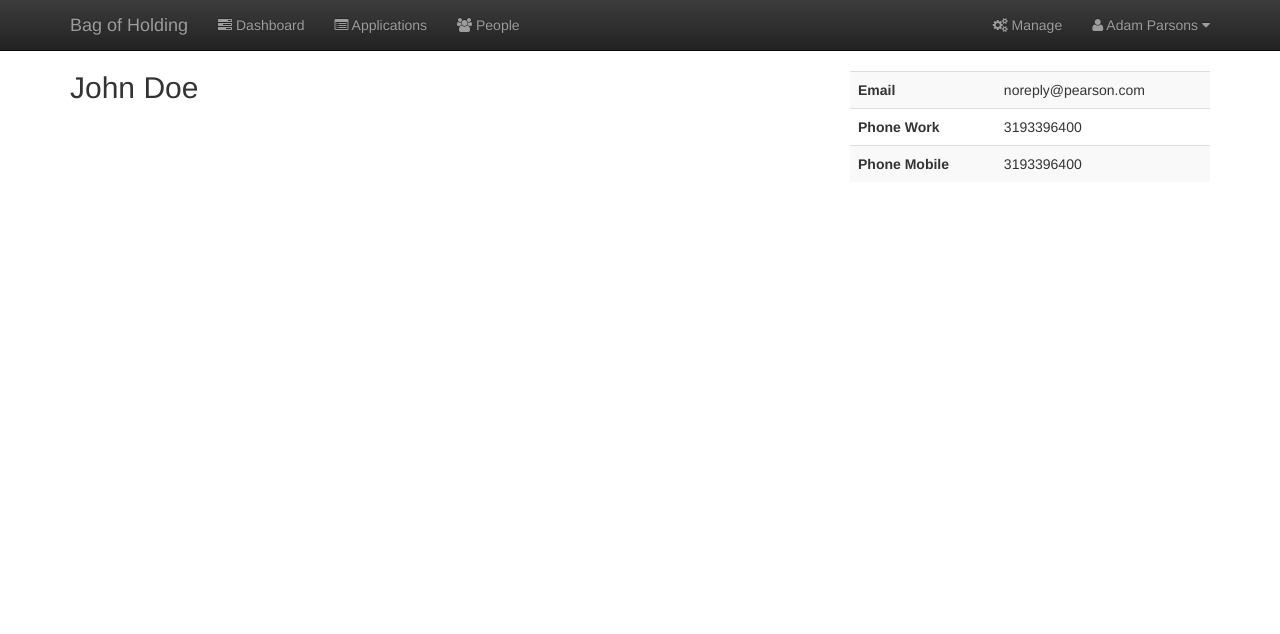
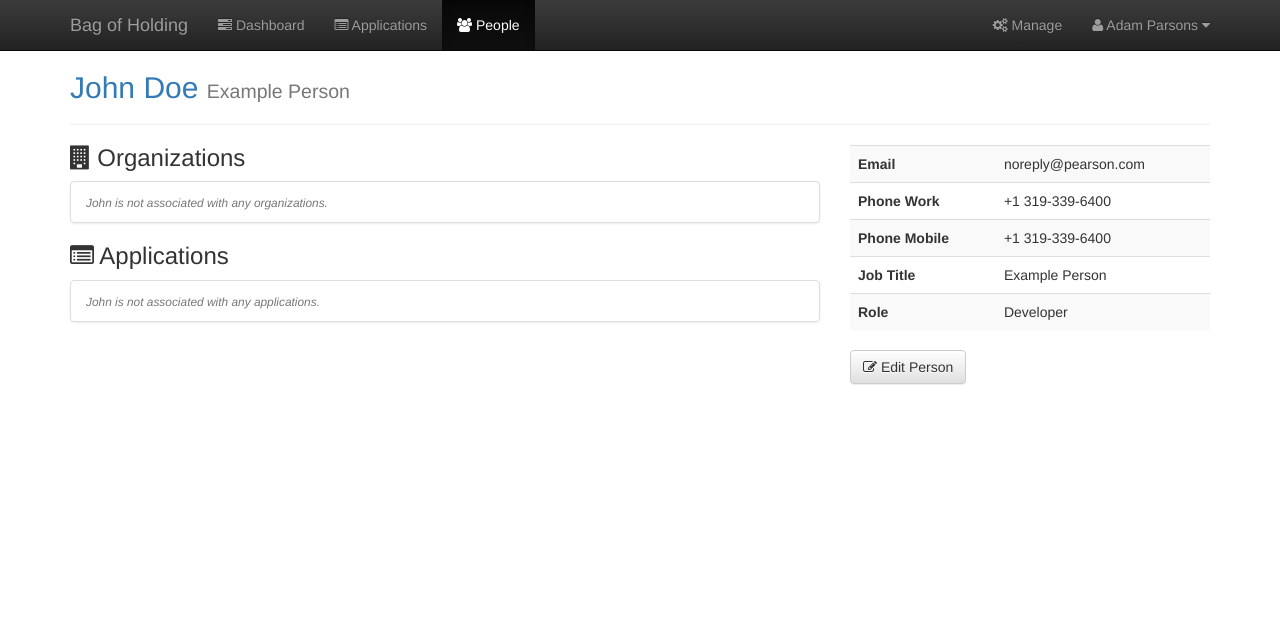
Before and after one commit to aparsons/bag-of-holding, a Django app: page /people/1/ in a window 1280 px wide. Shown: the top 634 px of the page. Run offline with Django 3.2, Linux system fonts and the light colour scheme; a user stored in the database is signed in; data comes from the database, SQL or seed files in the repository; data that the repository does not hold is empty; some libraries are stand-ins or nearby versions.

Commit message:
People Add, Edit, View, Delete

```diff
--- a/project/boh/templates/boh/application/list.html
+++ b/project/boh/templates/boh/application/list.html
@@ -48,7 +48,7 @@
       {% for application in applications %}
       <a href="{% url 'boh:application.overview' application.id %}" class="list-group-item">
         <span class="badge">{{ application.get_business_criticality_display }}</span>
-        <h4 class="list-group-item-heading">{{ application.name }} <small>{{ application.organization.name }} - {{ application.get_platform_display }}, {{ application.get_origin_display }}</small></h4>
+        <h4 class="list-group-item-heading no-margin-bottom">{{ application.name }} <small>{{ application.organization.name }} - {{ application.get_platform_display }}, {{ application.get_origin_display }}</small></h4>
         {% if application.tags.all %}
         <p class="list-group-item-text">
           {% for tag in application.tags.all %}
--- a/project/boh/templates/boh/base.html
+++ b/project/boh/templates/boh/base.html
@@ -32,15 +32,15 @@
         </div>
         <div id="navbar" class="navbar-collapse collapse">
           <ul class="nav navbar-nav">
-            <li><a href="{% url 'boh:dashboard.personal' %}"><span class="fa fa-tasks" aria-hidden="true"></span> Dashboard</a></li>
-            <li><a href="{% url 'boh:application.list' %}"><span class="fa fa-list-alt" aria-hidden="true"></span> Applications</a></li>
-            <li><a href="{% url 'boh:people.list' %}"><i class="fa fa-users" aria-hidden="true"></i> People</a></li>
+            <li{% if active_top == 'dashboard' %} class="active"{% endif %}><a href="{% url 'boh:dashboard.personal' %}"><span class="fa fa-tasks" aria-hidden="true"></span> Dashboard</a></li>
+            <li{% if active_top == 'applications' %} class="active"{% endif %}><a href="{% url 'boh:application.list' %}"><span class="fa fa-list-alt" aria-hidden="true"></span> Applications</a></li>
+            <li{% if active_top == 'people' %} class="active"{% endif %}><a href="{% url 'boh:person.list' %}"><i class="fa fa-users" aria-hidden="true"></i> People</a></li>
           </ul>
           <ul class="nav navbar-nav navbar-right">
             {% if user.is_staff %}
-            <li><a href="{% url 'boh:management.services' %}"><span class="fa fa-cogs" aria-hidden="true"></span></span><span class="hidden-sm"> Manage</span></a></li>
+            <li{% if active_top == 'management' %} class="active"{% endif %}><a href="{% url 'boh:management.services' %}"><span class="fa fa-cogs" aria-hidden="true"></span></span><span class="hidden-sm"> Manage</span></a></li>
             {% endif %}
-            <li class="dropdown">
+            <li class="dropdown{% if active_top == 'user' %} active{% endif %}">
               <a href="#" class="dropdown-toggle" data-toggle="dropdown" role="button" aria-expanded="false"><span class="fa fa-user" aria-hidden="true"></span> {{ user.first_name }} {{ user.last_name }} <span class="fa fa-caret-down" aria-hidden="true"></span></a>
               <ul class="dropdown-menu" role="menu">
                 <li><a href="{% url 'boh:user.profile' %}"><span class="fa fa-user" aria-hidden="true"></span> My Profile</a></li>
@@ -76,7 +76,7 @@
   <footer class="footer">
     <div class="container">
       <div class="row">
-        <div class="col-md-12">
+        <div class="col-md-12 clearfix">
           <p class="text-muted pull-right"><strong>CONFIDENTIAL</strong></p>
           <p class="text-muted"><span class="fa fa-copyright" aria-hidden="true"></span> 2015 Pearson{% if user.is_authenticated %} &raquo; <a href="https://devops-tools.pearson.com/stash/projects/APPSEC/repos/bag-of-holding/" target="_blank">v1.0.1</a>{% endif %}</p>
         </div>
--- a/project/boh/templates/boh/engagement/detail.html
+++ b/project/boh/templates/boh/engagement/detail.html
@@ -14,7 +14,7 @@
   <div class="col-md-8">
     <h3 class="no-margin-top"><span class="fa fa-calendar" aria-hidden="true"></span> {{ engagement.start_date }} - {{ engagement.end_date }} <small>({% if engagement.start_date == engagement.end_date %}1 day{% else %}{{ engagement.start_date|timesince:engagement.end_date }}{% endif %})</small></h2>
     <p>{{ engagement.description }}</p>
-    {% if engagement.requestor %}<p>Requested by <strong><a href="{% url 'boh:people.detail' engagement.requestor.id %}">{{ engagement.requestor.first_name }} {{ engagement.requestor.last_name }}</a></strong>.</p>{% endif %}
+    {% if engagement.requestor %}<p>Requested by <strong><a href="{% url 'boh:person.detail' engagement.requestor.id %}">{{ engagement.requestor.first_name }} {{ engagement.requestor.last_name }}</a></strong>.</p>{% endif %}
 
     <hr>
 
--- a/project/boh/templates/boh/organization/base_organizations.html
+++ b/project/boh/templates/boh/organization/base_organizations.html
@@ -6,7 +6,7 @@
     <h2 class="no-margin-top"><a href="{% url 'boh:organization.overview' organization.id %}">{{ organization.name }}</a></h2>
     <ul class="nav nav-tabs horizontal-bar">
       <li role="presentation"{% if active_tab == 'overview' %} class="active"{% endif %}><a href="{% url 'boh:organization.overview' organization.id %}"><span class="fa fa-home" aria-hidden="true"></span><span class="hidden-xs"> Overview</span></a></li>
-      <li role="presentation"{% if active_tab == 'people' %} class="active"{% endif %}><a href="{% url 'boh:organization.people' organization.id %}"><span class="fa fa-users" aria-hidden="true"></span><span class="hidden-xs"> People</span></a></li>
+      <li role="presentation"{% if active_tab == 'people' %} class="active"{% endif %}><a href="{% url 'boh:organization.people' organization.id %}"><span class="fa fa-users" aria-hidden="true"></span><span class="hidden-xs"> People{% if organization.people.all %} <span class="badge">{{ organization.people.count }}</span>{% endif %}</span></a></li>
       {% if user.is_staff %}
       <li role="presentation"{% if active_tab == 'settings' %} class="active"{% endif %}><a href="{% url 'boh:organization.settings.general' organization.id %}"><span class="fa fa-cogs" aria-hidden="true"></span><span class="hidden-xs">  Settings</span></a></li>
       {% endif %}
--- /dev/null
+++ b/project/boh/templates/boh/person/base_person.html
@@ -0,0 +1,13 @@
+{% extends "boh/base.html" %}
+
+
+{% block content %}
+<div class="row">
+  <div class="col-md-12">
+    <h2 class="no-margin-top"><a href="{% url 'boh:person.detail' person.id %}">{{ person.first_name }} {{ person.last_name }}</a>{% if person.job_title %}<span class="hidden-xs"> <small>{{ person.job_title }}</small></span>{% endif %}</h2>
+    <hr>
+  </div>
+</div>
+{% block person_content %}
+{% endblock person_content %}
+{% endblock content %}
--- a/project/boh/templates/boh/person/detail.html
+++ b/project/boh/templates/boh/person/detail.html
@@ -1,8 +1,10 @@
-{% extends "boh/base.html" %}
+{% extends "boh/person/base_person.html" %}
+
+{% load phone_filters %}
 
 {% block title %}{{ person.first_name }} {{ person.last_name }}{% endblock %}
 
-{% block content %}
+{% block person_content %}
 <div class="row">
   <div class="col-md-4 col-md-push-8">
     <table class="table table-striped">
@@ -12,18 +14,59 @@
           <td>{{ person.email }}</td>
         </tr>
         <tr>
-          <td><strong>Phone Work</strong></td>
-          <td>{{ person.phone_work }}</td>
+          <td><strong><span class="hidden-xs">Phone </span>Work</strong></td>
+          <td>{{ person.phone_work|format_phone }}</td>
         </tr>
         <tr>
-          <td><strong>Phone Mobile</strong></td>
-          <td>{{ person.phone_mobile }}</td>
+          <td><strong><span class="hidden-xs">Phone </span>Mobile</strong></td>
+          <td>{{ person.phone_mobile|format_phone }}</td>
+        </tr>
+        <tr>
+          <td><strong><span class="hidden-xs">Job </span>Title</strong></td>
+          <td>{{ person.job_title }}</td>
+        </tr>
+        <tr>
+          <td><strong>Role</strong></td>
+          <td>{{ person.get_role_display }}</td>
         </tr>
       </tbody>
     </table>
+    <p><a href="{% url 'boh:person.edit' person.id %}" class="btn btn-default" role="button"><span class="fa fa-pencil-square-o" aria-hidden="true"></span> Edit Person</a></p>
+
   </div>
   <div class="col-md-8 col-md-pull-4">
-    <h2 class="no-margin-top">{{ person.first_name }} {{ person.last_name }}</h2>
+    <h3 class="no-margin-top"><span class="fa fa-building" aria-hidden="true"></span> Organizations</h3>
+    <div class="list-group">
+      {% for organization in person.organization_set.all %}
+      <a href="{% url 'boh:organization.overview' organization.id %}" class="list-group-item">
+        <h4 class="list-group-item-heading no-margin-bottom">{{ organization.name }}{% if organization.description %}<span class="hidden-xs"> <small>{{ organization.description|truncatechars:70 }}</small></span>{% endif %}</h4>
+      </a>
+      {% empty %}
+      <li class="list-group-item"><small class="text-muted"><em>{{ person.first_name }} is not associated with any organizations.</em></small></li>
+      {% endfor %}
+    </div>
+
+    <h3><span class="fa fa-list-alt" aria-hidden="true"></span> Applications</h3>
+    <div class="list-group">
+      {% for relation in person.relation_set.all %}
+      <a href="{% url 'boh:application.overview' relation.application.id %}" class="list-group-item">
+        {% if relation.owner %}<span class="badge">Owner</span>{% endif %}
+        <h4 class="list-group-item-heading no-margin-bottom">{{ relation.application.name }}<span class="hidden-xs"> <small>{{ relation.application.organization.name }} - {{ relation.application.get_platform_display }}, {{ relation.application.get_origin_display }}</small></span></h4>
+        {% if relation.notes %}<p class="list-group-item-text">{{ relation.notes }}</p>{% endif %}
+        {% if relation.application.tags.all %}
+        <p class="list-group-item-text hidden-xs">
+          {% for tag in relation.application.tags.all %}
+          <span class="label" style="background-color: #{{ tag.color }};">{{ tag.name }}</span>
+          {% endfor %}
+        </p>
+        {% endif %}
+      </a>
+      {% empty %}
+      <li class="list-group-item"><small class="text-muted"><em>{{ person.first_name }} is not associated with any applications.</em></small></li>
+      {% endfor %}
+    </div>
+
+
   </div>
 </div>
-{% endblock %}
+{% endblock person_content %}
--- /dev/null
+++ b/project/boh/templatetags/phone_filters.py
@@ -0,0 +1,13 @@
+import phonenumbers
+
+from django import template
+
+register = template.Library()
+
+@register.filter(name='format_phone')
+def format_phone(value):
+    if value:
+        number = phonenumbers.parse(value, 'US')
+        return phonenumbers.format_number(number, phonenumbers.PhoneNumberFormat.INTERNATIONAL)
+    else:
+        return ''
--- a/project/boh/urls.py
+++ b/project/boh/urls.py
@@ -63,8 +63,10 @@ urlpatterns = patterns('',
     url(r'^activities/(?P<activity_id>\d+)/comments/add/$', views.activity_comment_add, name='activity.comment.add'),
 
     # People
-    url(r'^people/$', views.people_list, name='people.list'),
-    url(r'^people/add/$', views.people_add, name='people.add'),
-    url(r'^people/(?P<person_id>\d+)/$', views.people_detail, name='people.detail'),
+    url(r'^people/$', views.person_list, name='person.list'),
+    url(r'^people/add/$', views.person_add, name='person.add'),
+    url(r'^people/(?P<person_id>\d+)/$', views.person_detail, name='person.detail'),
+    url(r'^people/(?P<person_id>\d+)/edit/$', views.person_edit, name='person.edit'),
+    url(r'^people/(?P<person_id>\d+)/delete/$', views.person_delete, name='person.delete'),
 
 )
--- a/project/boh/views.py
+++ b/project/boh/views.py
@@ -22,7 +22,7 @@ from boh.forms import ApplicationSettingsDataElementsForm, ApplicationSettingsDC
 from boh.forms import EnvironmentAddForm, EnvironmentEditForm, EnvironmentDeleteForm, EnvironmentLocationAddForm
 from boh.forms import EngagementAddForm, EngagementEditForm, EngagementStatusForm, EngagementDeleteForm, EngagementCommentAddForm
 from boh.forms import ActivityAddForm, ActivityEditForm, ActivityStatusForm, ActivityDeleteForm, ActivityCommentAddForm
-from boh.forms import PersonAddForm
+from boh.forms import PersonForm, PersonDeleteForm
 
 
 # Messages shown on successful actions
@@ -76,6 +76,7 @@ def dashboard_personal(request):
     return render(request, 'boh/dashboard/my_dashboard.html', {
         'pending_activities': pending_activities,
         'open_activities': open_activities,
+        'active_top': 'dashboard',
         'active_tab': 'personal'
     })
 
@@ -96,6 +97,7 @@ def dashboard_team(request):
         'pending_engagements': pending_engagements,
         'unassigned_activities': unassigned_activities,
         'empty_engagements': empty_engagements,
+        'active_top': 'dashboard',
         'active_tab': 'team'
     })
 
@@ -110,6 +112,7 @@ def dashboard_metrics(request):
     # Average Activity Lengths By Activity
 
     return render(request, 'boh/dashboard/metrics.html', {
+        'active_top': 'dashboard',
         'active_tab': 'metrics'
     })
 
@@ -122,6 +125,7 @@ def dashboard_reports(request):
     # Top 10 Reports
 
     return render(request, 'boh/dashboard/reports.html', {
+        'active_top': 'dashboard',
         'active_tab': 'reports'
     })
 
@@ -135,6 +139,7 @@ def dashboard_reports(request):
 def management_services(request):
 
     return render(request, 'boh/management/services.html', {
+        'active_top': 'management',
         'active': 'services'
     })
 
@@ -145,6 +150,7 @@ def management_services(request):
 def management_users(request):
 
     return render(request, 'boh/management/users.html', {
+        'active_top': 'management',
         'active': 'users'
     })
 
@@ -166,6 +172,7 @@ def user_profile(request):
 
     return render(request, 'boh/user/profile.html', {
         'profile_form': profile_form,
+        'active_top': 'user',
         'active_side': 'profile'
     })
 
@@ -185,6 +192,7 @@ def user_change_password(request):
 
     return render(request, 'boh/user/change_password.html', {
         'password_form': password_form,
+        'active_top': 'user',
         'active_side': 'change_password'
     })
 
@@ -202,6 +210,7 @@ def organization_overview(request, organization_id):
     return render(request, 'boh/organization/overview.html', {
         'organization': organization,
         'applications': applications,
+        'active_top': 'applications',
         'active_tab': 'overview'
     })
 
@@ -213,6 +222,7 @@ def organization_people(request, organization_id):
 
     return render(request, 'boh/organization/people.html', {
         'organization': organization,
+        'active_top': 'applications',
         'active_tab': 'people'
     })
 
@@ -232,6 +242,7 @@ def organization_settings_general(request, organization_id):
     return render(request, 'boh/organization/settings/general.html', {
         'organization': organization,
         'form': form,
+        'active_top': 'applications',
         'active_tab': 'settings',
         'active_side': 'general'
     })
@@ -252,6 +263,7 @@ def organization_settings_danger(request, organization_id):
 
     return render(request, 'boh/organization/settings/danger.html', {
         'organization': organization,
+        'active_top': 'applications',
         'active_tab': 'settings',
         'active_side': 'danger'
     })
@@ -269,7 +281,8 @@ def organization_add(request):
         return redirect('boh:organization.overview', organization.id)
 
     return render(request, 'boh/organization/add.html', {
-        'form': form
+        'form': form,
+        'active_top': 'applications'
     })
 
 
@@ -305,7 +318,8 @@ def application_list(request):
         'applications': applications,
         'tags': tags,
         'queries': queries,
-        'active_filter_tag': int(tag_id)
+        'active_filter_tag': int(tag_id),
+        'active_top': 'applications'
     })
 
 
@@ -316,6 +330,7 @@ def application_overview(request, application_id):
 
     return render(request, 'boh/application/overview.html', {
         'application': application,
+        'active_top': 'applications',
         'active_tab': 'overview'
     })
 
@@ -334,6 +349,7 @@ def application_engagements(request, application_id):
         'pending_engagements': pending_engagements,
         'open_engagements': open_engagements,
         'closed_engagements': closed_engagements,
+        'active_top': 'applications',
         'active_tab': 'engagements'
     })
 
@@ -345,6 +361,7 @@ def application_environments(request, application_id):
 
     return render(request, 'boh/application/environments.html', {
         'application': application,
+        'active_top': 'applications',
         'active_tab': 'environments'
     })
 
@@ -356,6 +373,7 @@ def application_people(request, application_id):
 
     return render(request, 'boh/application/people.html', {
         'application': application,
+        'active_top': 'applications',
         'active_tab': 'people'
     })
 
@@ -371,7 +389,8 @@ def application_add(request):
         return redirect('boh:application.overview', application_id=application.id)
 
     return render(request, 'boh/application/add.html', {
-        'form': form
+        'form': form,
+        'active_top': 'applications'
     })
 
 
@@ -399,6 +418,7 @@ def application_settings_general(request, application_id):
         'application': application,
         'general_form': general_form,
         'organization_form': organization_form,
+        'active_top': 'applications',
         'active_tab': 'settings',
         'active_side': 'general'
     })
@@ -427,6 +447,7 @@ def application_settings_metadata(request, application_id):
         'application': application,
         'metadata_form': metadata_form,
         'tags_form': tags_form,
+        'active_top': 'applications',
         'active_tab': 'settings',
         'active_side': 'metadata'
     })
@@ -452,6 +473,7 @@ def application_settings_data_elements(request, application_id):
         'dcl_override_form': dcl_override_form,
         'dcl': application.data_classification_level,
         'dsv': application.data_sensitivity_value,
+        'active_top': 'applications',
         'active_tab': 'settings',
         'active_side': 'data_elements'
     })
@@ -487,6 +509,7 @@ def application_settings_services(request, application_id):
     return render(request, 'boh/application/settings/services.html', {
         'application': application,
         'threadfix_form': threadfix_form,
+        'active_top': 'applications',
         'active_tab': 'settings',
         'active_side': 'services'
     })
@@ -506,6 +529,7 @@ def application_settings_danger(request, application_id):
 
     return render(request, 'boh/application/settings/danger.html', {
         'application': application,
+        'active_top': 'applications',
         'active_tab': 'settings',
         'active_side': 'danger'
     })
@@ -531,6 +555,7 @@ def environment_add(request, application_id):
     return render(request, 'boh/environment/add.html', {
         'application': application,
         'form': form,
+        'active_top': 'applications',
         'active_tab': 'environments'
     })
 
@@ -551,6 +576,7 @@ def environment_edit_general(request, environment_id):
         'application': environment.application,
         'environment': environment,
         'form': form,
+        'active_top': 'applications',
         'active_tab': 'environments',
         'active_side': 'general'
     })
@@ -578,6 +604,7 @@ def environment_edit_locations(request, environment_id):
         'application': environment.application,
         'environment': environment,
         'formset': formset,
+        'active_top': 'applications',
         'active_tab': 'environments',
         'active_side': 'locations'
     })
@@ -605,6 +632,7 @@ def environment_edit_credentials(request, environment_id):
         'application': environment.application,
         'environment': environment,
         'formset': formset,
+        'active_top': 'applications',
         'active_tab': 'environments',
         'active_side': 'credentials'
     })
@@ -625,6 +653,7 @@ def environment_edit_danger(request, environment_id):
     return render(request, 'boh/environment/edit/danger.html', {
         'application': environment.application,
         'environment': environment,
+        'active_top': 'applications',
         'active_tab': 'environments',
         'active_side': 'danger'
     })
@@ -654,6 +683,7 @@ def engagement_detail(request, engagement_id):
         'closed_activities': closed_activities,
         'status_form': status_form,
         'form': comment_form,
+        'active_top': 'applications',
         'active_tab': 'engagements'
     })
 
@@ -675,6 +705,7 @@ def engagement_add(request, application_id):
         return render(request, 'boh/engagement/add.html', {
             'application': application,
             'form': form,
+            'active_top': 'applications',
             'active_tab': 'engagements'
         })
 
@@ -695,6 +726,7 @@ def engagement_edit(request, engagement_id):
         'application': engagement.application,
         'engagement': engagement,
         'form': form,
+        'active_top': 'applications',
         'active_tab': 'engagements'
     })
 
@@ -761,6 +793,7 @@ def activity_detail(request, activity_id):
         'activity': activity,
         'status_form': status_form,
         'form': comment_form,
+        'active_top': 'applications',
         'active_tab': 'engagements'
     })
 
@@ -784,6 +817,7 @@ def activity_add(request, engagement_id):
             'application': engagement.application,
             'engagement': engagement,
             'form': form,
+            'active_top': 'applications',
             'active_tab': 'engagements'
         })
 
@@ -804,6 +838,7 @@ def activity_edit(request, activity_id):
         'application': activity.engagement.application,
         'activity': activity,
         'form': form,
+        'active_top': 'applications',
         'active_tab': 'engagements'
     })
 
@@ -859,7 +894,7 @@ def activity_comment_add(request, activity_id):
 
 @login_required
 @require_http_methods(['GET'])
-def people_list(request):
+def person_list(request):
     person_list = Person.objects.all()
 
     paginator = Paginator(person_list, 5)
@@ -873,28 +908,70 @@ def people_list(request):
         people = paginator.page(paginator.num_pages)
 
     return render(request, 'boh/person/list.html', {
-        'people': people
+        'people': people,
+        'active_top': 'people'
     })
 
 
 @login_required
 @require_http_methods(['GET', 'POST'])
-def people_add(request):
-    form = PersonAddForm(request.POST or None)
+def person_add(request):
+    form = PersonForm(request.POST or None)
 
     if form.is_valid():
         person = form.save()
         messages.success(request, 'You successfully created this person.', extra_tags=random.choice(success_messages))
-        return redirect('boh:people.list')
+        return redirect('boh:person.list')
 
-    return render(request, 'boh/person/add.html', {'form': form})
+    return render(request, 'boh/person/add.html', {
+        'form': form,
+        'active_top': 'people'
+    })
 
 
 @login_required
 @require_http_methods(['GET'])
-def people_detail(request, person_id):
+def person_detail(request, person_id):
     person = get_object_or_404(Person, pk=person_id)
 
     return render(request, 'boh/person/detail.html', {
-        'person': person
+        'person': person,
+        'active_top': 'people'
     })
+
+
+@login_required
+@require_http_methods(['GET', 'POST'])
+def person_edit(request, person_id):
+    person = get_object_or_404(Person, pk=person_id)
+
+    form = PersonForm(request.POST or None, instance=person)
+
+    if request.method == 'POST':
+        if form.is_valid():
+            person = form.save()
+            messages.success(request, 'You successfully updated ' + person.first_name + ' ' + person.last_name + '.', extra_tags=random.choice(success_messages))
+            return redirect('boh:person.detail', person.id)
+        else:
+            messages.error(request, 'There was a problem updating' + person.first_name + ' ' + person.last_name + '.', extra_tags=random.choice(error_messages))
+
+    return render(request, 'boh/person/edit.html', {
+        'person': person,
+        'form': form,
+        'active_top': 'people'
+    })
+
+
+@login_required
+@require_http_methods(['POST'])
+def person_delete(request, person_id):
+    person = get_object_or_404(Person, pk=person_id)
+
+    form = PersonDeleteForm(request.POST or None)
+
+    if form.is_valid():
+        person.delete()
+        messages.success(request, 'You successfully deleted ' + person.first_name + ' ' + person.last_name + '.', extra_tags=random.choice(success_messages))
+        return redirect('boh:person.list')
+    else:
+        return redirect('boh:person.detail', person.id)
--- a/project/sample_data.json
+++ b/project/sample_data.json
@@ -187,7 +187,8 @@
       "email": "noreply@pearson.com",
       "phone_work": "3193396400",
       "phone_mobile": "3193396400",
-      "job_title": "Example Person"
+      "job_title": "Example Person",
+      "role": "developer"
     }
   },
   {
--- a/requirements.txt
+++ b/requirements.txt
@@ -1,5 +1,6 @@
 Django==1.7.7
 django-widget-tweaks==1.3
 mysqlclient==1.3.6
+phonenumbers==7.0.2
 pytz==2014.10
 requests==2.5.3
```
Also changed, not shown: project/boh/forms.py (+7 -1 lines), project/boh/models.py (+12 -1 lines), project/boh/templates/boh/person/edit.html (renamed from project/boh/templates/boh/dashboard/base_dashboard.html, +33 -14 lines), project/boh/templates/boh/person/list.html (+12 -13 lines), project/boh/templatetags/icon_filters.py (added, +22 -0 lines), project/boh/templatetags/__init__.py (added).
